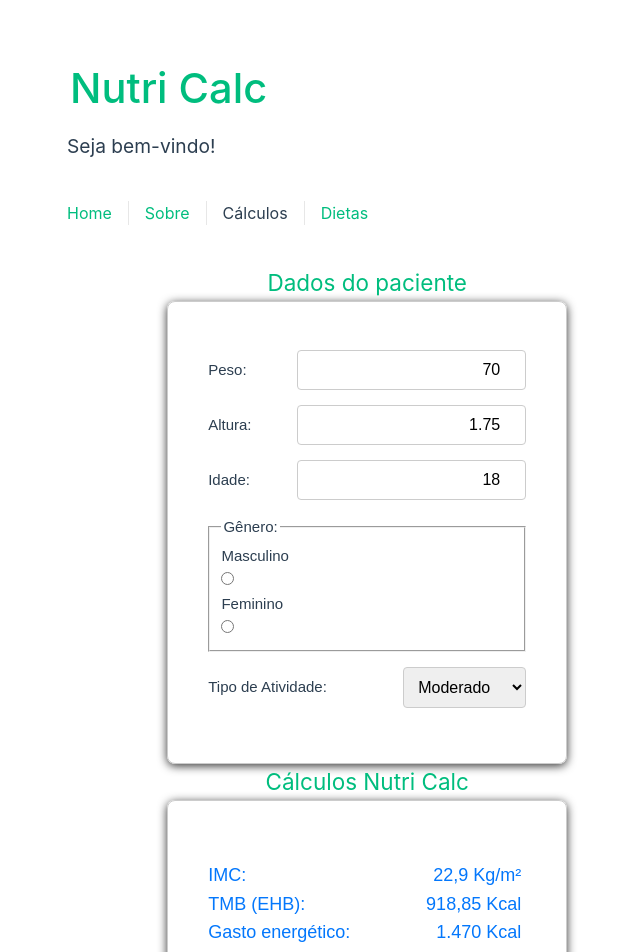
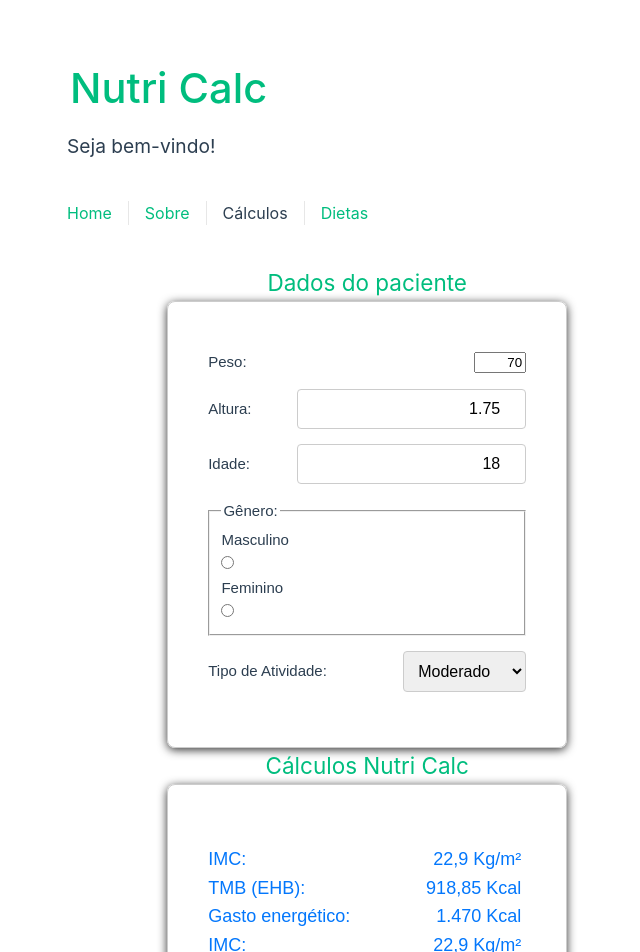
Before and after one commit to senacgo-hugotannus/nutri-calc-frontend, a Vue app: page /calculation in a window 1280 px wide. Shown: the top 952 px of the page, without its empty margins (59-699 px from the left). Built offline with nearby package versions, Linux system fonts and the light colour scheme.

Commit message:
NCInput (Quase completo.)

```diff
--- /dev/null
+++ b/src/components/NCInput.vue
@@ -0,0 +1,22 @@
+<template>
+    <div>
+        <label>{{ label }}<input :value="modelValue" @input="$emit('update:modelValue', $event.target.value)" /></label>
+    </div>
+</template>
+
+<script>
+export default {
+    emits: ['update:modelValue'],
+    props: {
+        modelValue: {
+            type: [String, Number],
+            required: true,
+        },
+        label: null,
+        type: null,
+        step: null,
+        class: null,
+        placeholder: null
+    },
+}
+</script>
--- a/src/components/TheMainPage.vue
+++ b/src/components/TheMainPage.vue
@@ -37,6 +37,7 @@ h3 {
 }
 
 @media (min-width: 1024px) {
+
   .greetings h1,
   .greetings h3 {
     text-align: left;
--- a/src/views/CalculationView.vue
+++ b/src/views/CalculationView.vue
@@ -1,11 +1,13 @@
 <script>
 import NCPanel from '@/components/NCPanel.vue';
 import NCNumber from '@/components/NCNumber.vue';
+import NCInput from '@/components/NCInput.vue'
 
 export default {
   components: {
     NCNumber,
-    NCPanel
+    NCPanel,
+    NCInput,
   },
   data() {
     return {
@@ -47,7 +49,7 @@ export default {
   <h2>Dados do paciente</h2>
   <NCPanel>
     <div class="input-group">
-      <label>Peso:<input class="input-field" type="number" step="0.5" v-model="peso"></label>
+      <NCInput :label="'Peso:'" :type="number" :step="0.5" v-model="peso" :class="input-field"/>
     </div>
     <div class="input-group">
       <label>Altura:<input class="input-field" type="number" step="0.01" v-model="altura"></label>
@@ -77,6 +79,15 @@ export default {
   <h2 class="h2">Cálculos Nutri Calc</h2>
   <NCPanel>
     <div class="result">
+      <p>IMC:
+        <NCNumber :value="imc" :precision="1" class="Kg" />
+      </p>
+      <p>TMB (EHB):
+        <NCNumber :value="tmb" :precision="2" class="Kcal" />
+      </p>
+      <p>Gasto energético:
+        <NCNumber :value="ge" :precision="0" class="Kcal" />
+      </p>
       <p>IMC:
         <NCNumber :value="imc" :precision="1" class="Kg" />
       </p>
```
